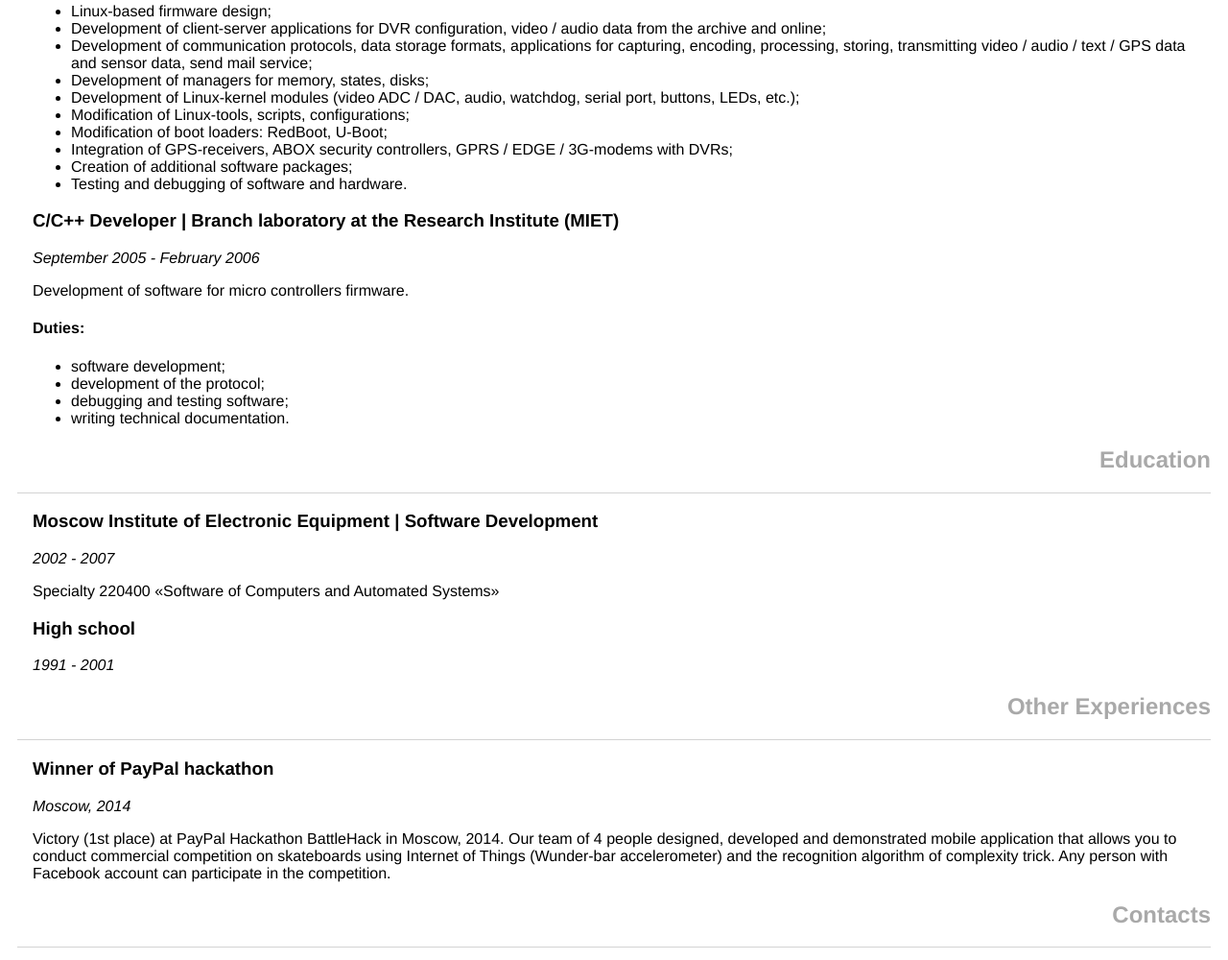
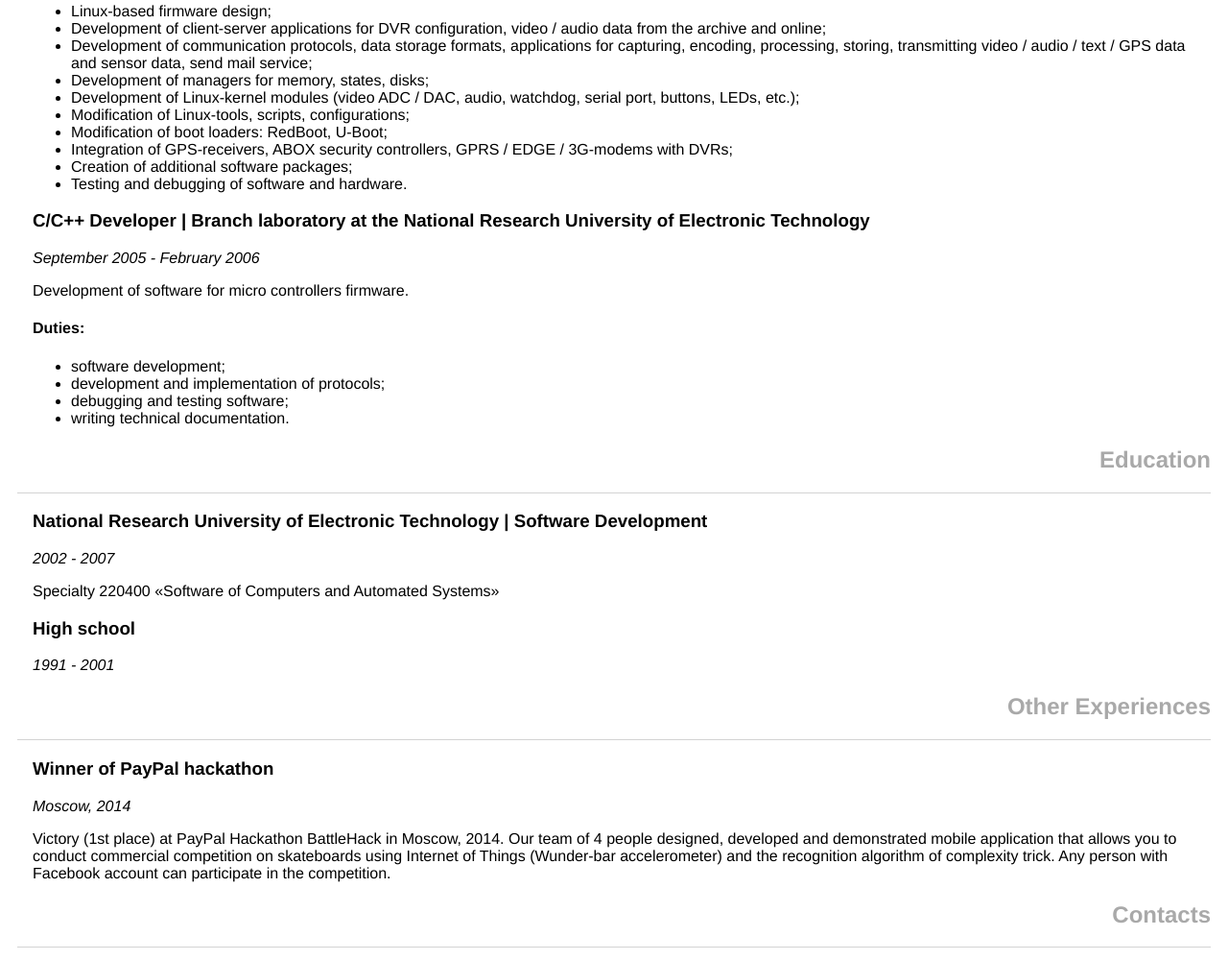
Before and after one commit to alphara/artemarakcheev, a website: page index.html in a window 1280 px wide. Shown: the part 1784-2784 px from the top of the page at 96% size. Drawn offline with Linux system fonts and the light colour scheme.

Commit message:
change university name

```diff
--- a/index.html
+++ b/index.html
@@ -185,14 +185,14 @@
     </div>
 
     <div class="block">
-      <h3>С/С++ Developer | Branch laboratory at the Research Institute (MIET)</h3>
+      <h3>С/С++ Developer | Branch laboratory at the National Research University of Electronic Technology</h3>
       <span class="daterange">September 2005 - February 2006</span>
       <p>Development of software for micro controllers firmware.</p>
       <p>
         <h4>Duties:</h4>
         <ul>
           <li>software development;</li>
-          <li>development of the protocol;</li>
+          <li>development and implementation of protocols;</li>
           <li>debugging and testing software;</li>
           <li>writing technical documentation.</li>
         </ul>
@@ -204,7 +204,7 @@
     </div>
 
     <div class="block">
-      <h3>Moscow Institute of Electronic Equipment | Software Development</h3>
+      <h3>National Research University of Electronic Technology | Software Development</h3>
       <span class="daterange">2002 - 2007</span>
       <p>Specialty 220400 «Software of Computers and Automated Systems»</p>
     </div>
```
